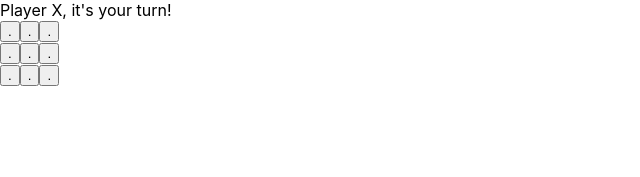
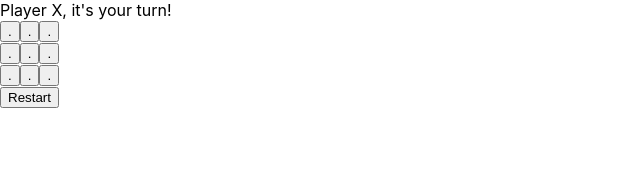
Before and after one commit to mackenziequinnjetton/tic-tac-toe, a React (Create React App) app: page / in a window 1280 px wide. Shown: the top 177 px of the page, without its empty margins (0-640 px from the left). Built offline with nearby package versions, Linux system fonts and the light colour scheme.

Commit message:
Add RestartButton component and render to App

```diff
--- a/src/App.tsx
+++ b/src/App.tsx
@@ -2,6 +2,7 @@ import "./App.scss";
 import { GameHeader } from "./components/GameHeader";
 import { Board } from "./components/Board";
 import GameProvider from "./contexts/GameContext/GameContext";
+import { RestartButton } from "./components/RestartButton";
 
 function App() {
 
@@ -10,6 +11,7 @@ function App() {
       <GameProvider>
         <GameHeader />
         <Board />
+        <RestartButton />
       </GameProvider>
     </>
   );
--- /dev/null
+++ b/src/components/RestartButton/RestartButton.tsx
@@ -0,0 +1,11 @@
+const RestartButton = () => {
+  return (
+    <>
+      <button>
+        Restart
+      </button>
+    </>
+  )
+};
+
+export default RestartButton;
--- /dev/null
+++ b/src/components/RestartButton/index.ts
@@ -0,0 +1 @@
+export { default as RestartButton } from './RestartButton';
```
Also changed, not shown: src/components/RestartButton/RestartButton.scss (added), 2 other files (tests, documents, lock files or other folders).
